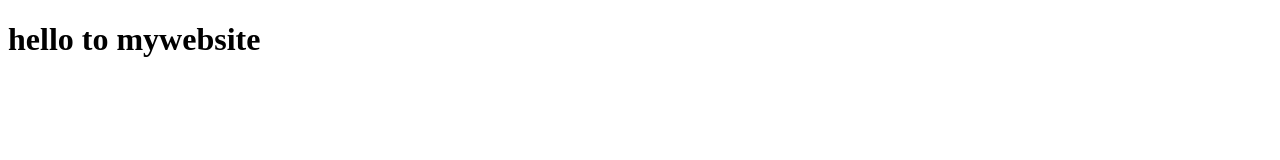
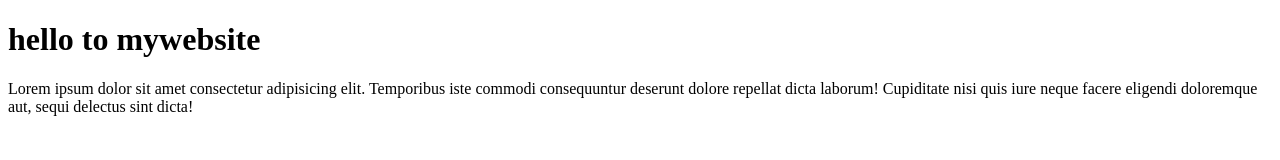
Before and after one commit to AMRIDev/walid-website, a plain HTML site: page index.html in a window 1280 px wide. Drawn offline with Linux system fonts and the light colour scheme.

Commit message:
add paragraph

```diff
--- a/index.html
+++ b/index.html
@@ -7,5 +7,6 @@
 </head>
 <body>
     <h1>hello to mywebsite </h1>
+    <p>Lorem ipsum dolor sit amet consectetur adipisicing elit. Temporibus iste commodi consequuntur deserunt dolore repellat dicta laborum! Cupiditate nisi quis iure neque facere eligendi doloremque aut, sequi delectus sint dicta!</p>
 </body>
 </html>
```
